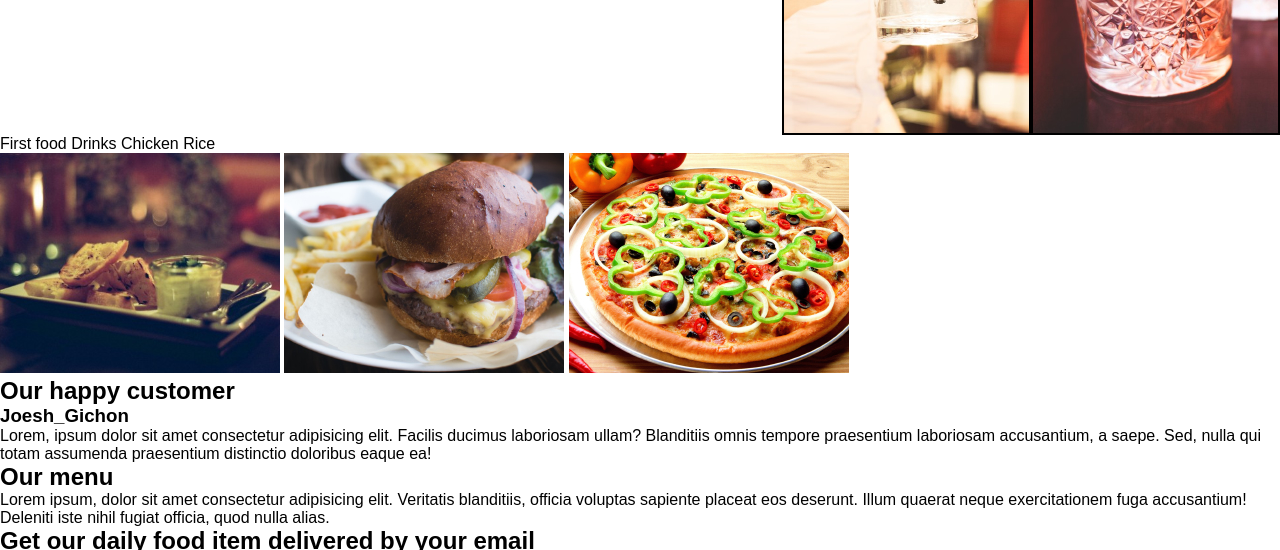
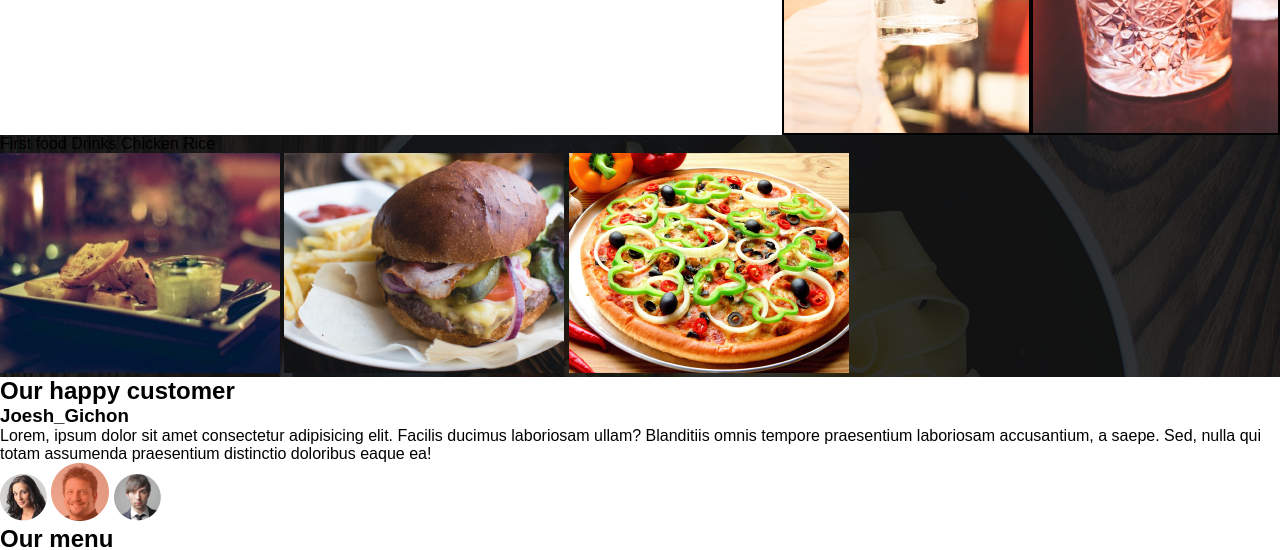
Before and after one commit to JoeshGichon/Anita-s-kitchen, a plain HTML site: page index.html in a window 1280 px wide. Shown: the part 961-1511 px from the top of the page. Drawn offline with Linux system fonts and the light colour scheme.

Commit message:
This will put into place background image of main content section2

```diff
--- a/index.html
+++ b/index.html
@@ -86,6 +86,9 @@
                 <p>
                     Lorem, ipsum dolor sit amet consectetur adipisicing elit. Facilis ducimus laboriosam ullam? Blanditiis omnis tempore praesentium laboriosam accusantium, a saepe. Sed, nulla qui totam assumenda praesentium distinctio doloribus eaque ea!
                 </p>
+                <img src="./assets/p1.png" alt="person-1">
+                <img src="./assets/p2.png" alt="person-2">
+                <img src="./assets/p3.png" alt="person-3">
             </div>
             <div>
                 <h2>Our menu</h2>
--- a/styles.css
+++ b/styles.css
@@ -70,6 +70,10 @@
     border: 2px solid black;
     width: 300px;
 }
+
+#section-2{
+    background-image: url(./assets/foodsBg.jpg);
+}
 /* -----------------------End main styles--------------------------- */
 
 /* ----------------------Footer styles------------------------------ */
```
